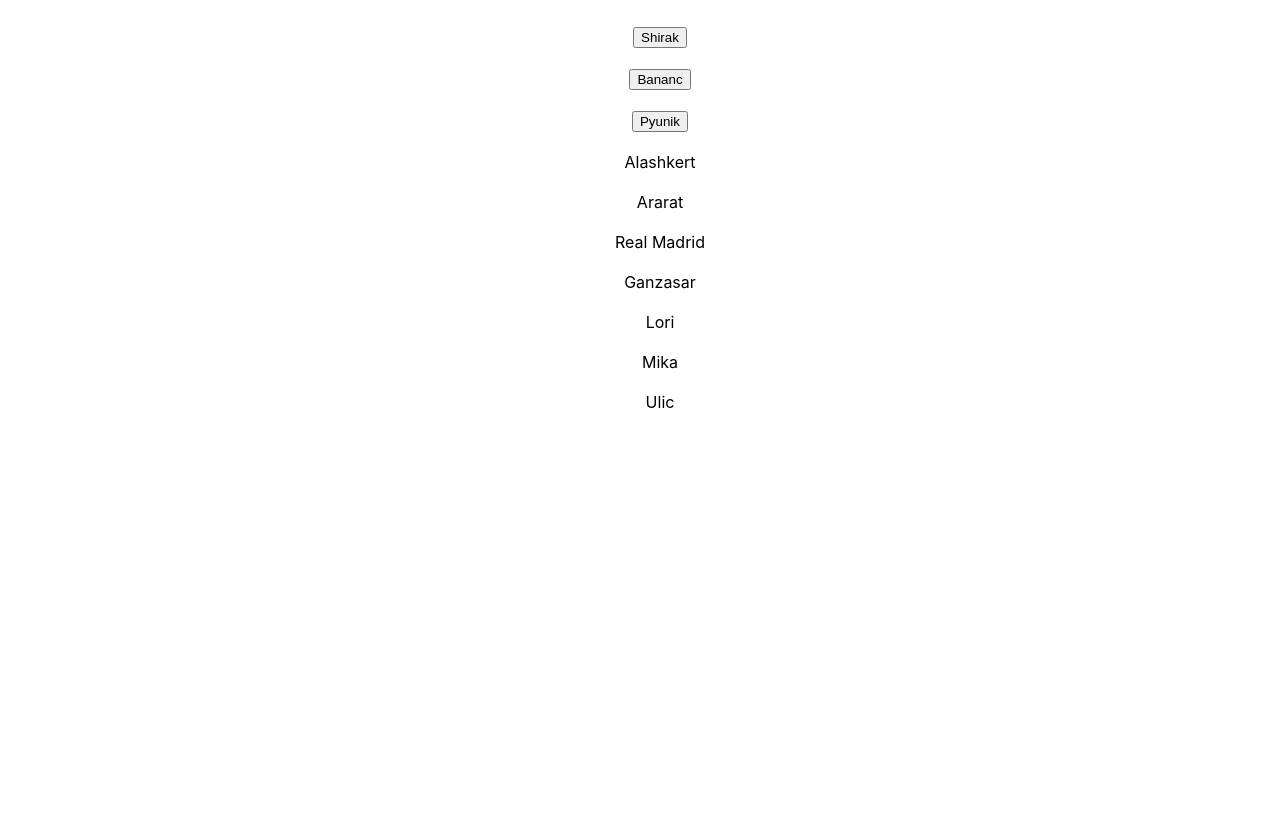
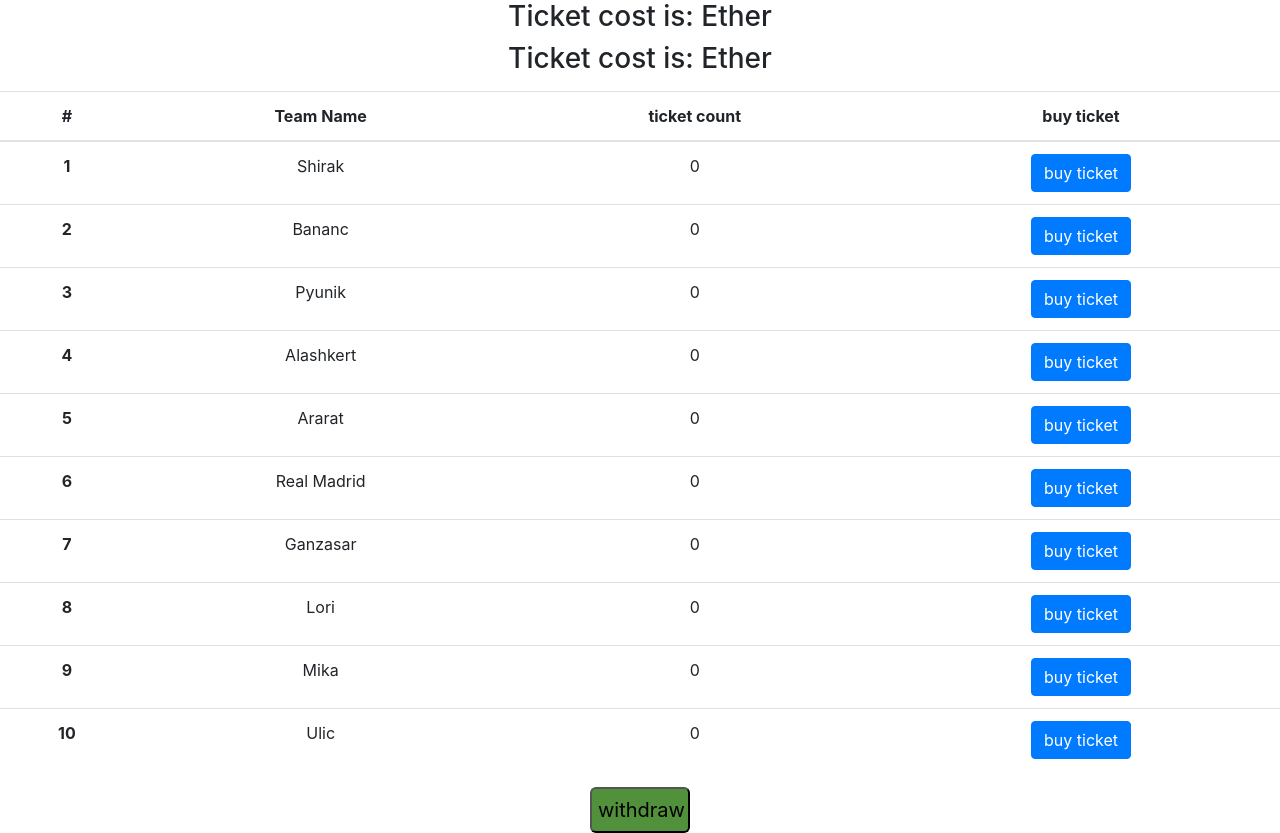
Before and after one commit to hmanukyanVMw/NFTFactory, a React (Create React App) app: page / in a window 1280 px wide. Before the commit the page ends 800 px from the top, so only its background shows below. Built offline with nearby package versions, Linux system fonts and the light colour scheme.

Commit message:
Add some changes

```diff
--- a/package.json
+++ b/package.json
@@ -2,7 +2,6 @@
   "name": "my-app",
   "version": "0.1.0",
   "private": true,
-  "type": "module",
   "dependencies": {
     "@nomiclabs/hardhat-etherscan": "^3.0.3",
     "@nomiclabs/hardhat-waffle": "^2.0.3",
--- a/public/index.html
+++ b/public/index.html
@@ -10,10 +10,12 @@
       content="Web site created using create-react-app"
     />
     <link rel="apple-touch-icon" href="%PUBLIC_URL%/logo192.png" />
-    <!--
-      manifest.json provides metadata used when your web app is installed on a
-      user's mobile device or desktop. See https://developers.google.com/web/fundamentals/web-app-manifest/
-    -->
+    <link rel="stylesheet" href="https://cdn.jsdelivr.net/npm/bootstrap@4.0.0/dist/css/bootstrap.min.css" integrity="sha384-Gn5384xqQ1aoWXA+058RXPxPg6fy4IWvTNh0E263XmFcJlSAwiGgFAW/dAiS6JXm" crossorigin="anonymous">
+
+      <!--
+        manifest.json provides metadata used when your web app is installed on a
+        user's mobile device or desktop. See https://developers.google.com/web/fundamentals/web-app-manifest/
+      -->
     <link rel="manifest" href="%PUBLIC_URL%/manifest.json" />
     <!--
       Notice the use of %PUBLIC_URL% in the tags above.
--- a/scripts/deploy-ticket.mjs
+++ b/scripts/deploy-ticket.mjs
@@ -17,6 +17,9 @@
       console.log('ArmenianLeagueTickets is: ', baseURLLeague);
       const ArmenianLeagueTickets = await hre.ethers.getContractFactory("ArmenianLeagueTickets");
 
+      // const MyUSDToken = await hre.ethers.getContractFactory("MyUSDToken");
+      // const myUSDToken = await MyUSDToken.deploy(); //uncomment when need to update MyUSDToken contract
+      const TokenOFUSDToken = "0x9639FC02d13E9AfC67177aC78424628cfFFDa9e8";
       const armenianLeagueTickets = await ArmenianLeagueTickets.deploy();
 
       await armenianLeagueTickets.deployed();
--- a/scripts/deploy.mjs
+++ b/scripts/deploy.mjs
@@ -20,7 +20,6 @@
         return;
       }
       console.log('nftBaseUrl is: ', nftBaseUrl);
-
 
       const NFTFactory = await hre.ethers.getContractFactory("NFTFactory");
 
--- a/src/components/League/League.js
+++ b/src/components/League/League.js
@@ -1,26 +1,81 @@
 import {ethers} from "ethers"
 import {useEffect, useState} from "react";
 import "./Legue.css";
-import ArmenianLeagueTicketsFactory  from "../../artifacts/contracts/ArmenianLeagueTickets.sol/ArmenianLeagueTickets.json";
 import ArmenianLeagueTicketsFactoryRinkeby from "../../ArmenianLeagueTicketsFactory.deployed.json";
+import ArmenianLeagueTicketsFactoryDev from "../../ArmenianLeagueTicketsFactory.deployed-dev.json";
+
+
+const TEAMS = [
+  {
+    id: '0',
+    name: 'Shirak',
+  },
+  {
+    id: '1',
+    name: 'Bananc',
+  },
+  {
+    id: '2',
+    name: 'Pyunik',
+  },
+  {
+    id: '3',
+    name: 'Alashkert',
+  },
+  {
+    id: '4',
+    name: 'Ararat',
+  },
+  {
+    id: '5',
+    name: 'Real Madrid',
+  },
+  {
+    id: '6',
+    name: 'Ganzasar',
+  },
+  {
+    id: '7',
+    name: 'Lori',
+  },
+  {
+    id: '8',
+    name: 'Mika',
+  },
+  {
+    id: '9',
+    name: 'Ulic',
+  },
+];
 
 function League() {
   const [contractData, setContractData] = useState({
     owner: '',
     contract: {},
+    provider: {},
+    balance: '',
+    cost: '',
   });
   const [error, setError] = useState("");
 
-  const {contract, owner} = contractData;
+  const {contract, owner, cost, balance, networkName, provider} = contractData;
 
   const mint = async (id) => {
       try {
+        const options = {
+          value: ethers.utils.parseEther("0.01"),
+          // from: owner //@TODO when need to change owner msg.from address
+        };
         const uri = await contract.uri(id)
-        const transaction = await contract.mint(owner, id, 1);
+        const transaction = await contract.mint(owner, id, 1, options);
         await transaction.wait();
+        const log = await provider.getTransactionReceipt(transaction.hash);
         debugger;
 
-        if (!uri) {
+        console.log("log is ", log.logs);
+        // setError(log.logs.toString());
+
+        if (!uri && networkName === 'rinkeby') {
           const transactionSetURI = await contract.setURI(id, `${ArmenianLeagueTicketsFactoryRinkeby.baseUrl + id}`)
           transactionSetURI.wait();
           setError('');
@@ -38,73 +93,82 @@
       const singer = provider.getSigner();
       const network = await provider.getNetwork();
 
+      const contract = new ethers.Contract(
+         network.name === "rinkeby" ? ArmenianLeagueTicketsFactoryRinkeby.address : ArmenianLeagueTicketsFactoryDev.address,
+        network.name === "rinkeby" ? ArmenianLeagueTicketsFactoryRinkeby.abi : ArmenianLeagueTicketsFactoryDev.abi,
+        singer
+      );
+
+      const costHexadecimal = await contract.cost();
+      const balance = await provider.getBalance(data[0]);
       debugger;
-      let contract;
-      if (network.name === "rinkeby") {
-        contract = new ethers.Contract(
-          ArmenianLeagueTicketsFactoryRinkeby.address,
-          ArmenianLeagueTicketsFactoryRinkeby.abi,
-          singer
-        );
-      } else {
-        contract = new ethers.Contract(
-          ArmenianLeagueTicketsFactoryRinkeby.address,
-          ArmenianLeagueTicketsFactory.abi,
-          singer
-        );
-      }
-
 
       setContractData({
         contract,
+        provider,
+        networkName: network.name,
         owner: data[0],
+        cost: ethers.utils.formatEther(costHexadecimal),
+        balance: ethers.utils.formatEther(balance),
       });
     } else {
       console.log("Your browser does not support metamask. Please use other browser");
     }
   }
 
+  const withdraw = async () => {
+    try {
+      const withdraw = await contract.withdraw();
+      await withdraw.wait()
+
+      await initialConnection();
+      setError('');
+    } catch (e) {
+      setError(e.data !== undefined ? e.data.message : e.message);
+    }
+
+  }
+
   useEffect(  () => {
     initialConnection();
   }, [])
 
-
-
   return (
     <div className="App">
-      <p>{error}</p>
-      <ul className="commandsList">
-        <li>
-          <button onClick={() => mint(0)}>Shirak</button>
-        </li>
-        <li>
-          <button onClick={() => mint(1)}>Bananc</button>
-        </li>
-        <li>
-          <button onClick={() => mint(2)}>Pyunik</button>
-        </li>
-        <li onClick={() => mint(3)}>
-          Alashkert
-        </li>
-        <li onClick={() => mint(4)}>
-          Ararat
-        </li>
-        <li onClick={() => mint(5)}>
-          Real Madrid
-        </li>
-        <li onClick={() => mint(6)}>
-          Ganzasar
-        </li>
-        <li onClick={() => mint(7)}>
-          Lori
-        </li>
-        <li onClick={() => mint(8)}>
-          Mika
-        </li>
-        <li onClick={() => mint(9)}>
-          Ulic
-        </li>
-      </ul>
+      <h3>Ticket cost is: {cost} Ether</h3>
+      <h3>Ticket cost is: {balance} Ether</h3>
+      <p style={{color: 'red'}}>{error}</p>
+      <table className="table">
+        <thead>
+        <tr>
+          <th scope="col">#</th>
+          <th scope="col">Team Name</th>
+          <th scope="col">ticket count</th>
+          <th scope="col">buy ticket</th>
+        </tr>
+        </thead>
+        <tbody>
+        {
+          TEAMS.map((val, key) => (
+            <>
+              <tr>
+                <th scope="row">{++key}</th>
+                <td>{val.name}</td>
+                <td>0</td>
+                <td>
+                  <button
+                    type="button"
+                    className="btn btn-primary"
+                    onClick={() => mint(key)}
+                  >buy ticket</button>
+                </td>
+              </tr>
+            </>
+          ))
+        }
+        </tbody>
+      </table>
+      <button className="buttonSuccess" onClick={withdraw} > withdraw </button>
     </div>
   );
 }
--- a/src/components/League/Legue.css
+++ b/src/components/League/Legue.css
@@ -7,3 +7,11 @@
     list-style-type: none;
     padding: 10px;
 }
+
+.buttonSuccess {
+    width: 100px;
+    font-size: 20px;
+    border-radius: 6px;
+    background-color: #52913c;
+    padding: 6px;
+}
```
Also changed, not shown: scripts/deploy-ticket-dev.mjs (+13 -18 lines), 1 other file (tests, documents, lock files or other folders).
